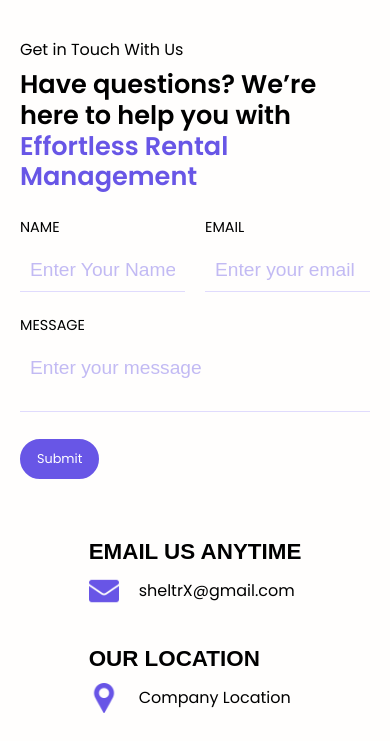
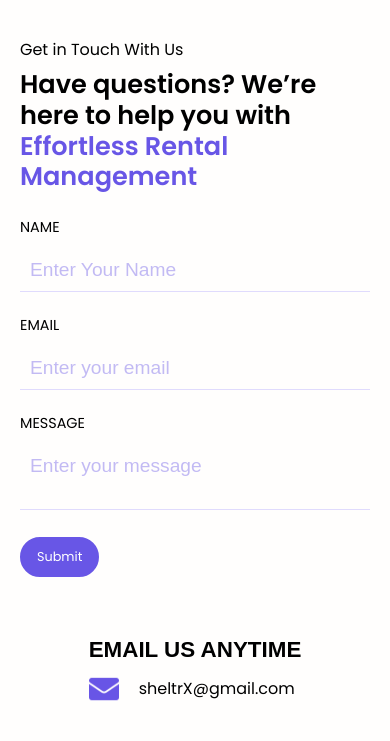
Before and after one commit to SMThapa/landing_page, a plain HTML site: page contactPage.html in a window 390 px wide. Shown: the part 72-813 px from the top of the page. Drawn offline with nearby package versions, Linux system fonts and the light colour scheme; a script that the page names is missing; a web font is replaced by a local one.

Commit message:
responsive changes

```diff
--- a/style.css
+++ b/style.css
@@ -1204,6 +1204,9 @@ form button{
         display: flex;
         column-gap: 40px;
     }
+    .contact-page .form-divide{
+        grid-template-columns: 1fr;
+    }
 }
 @media (width < 450px){
     .contact-page .contact-contents{
```
